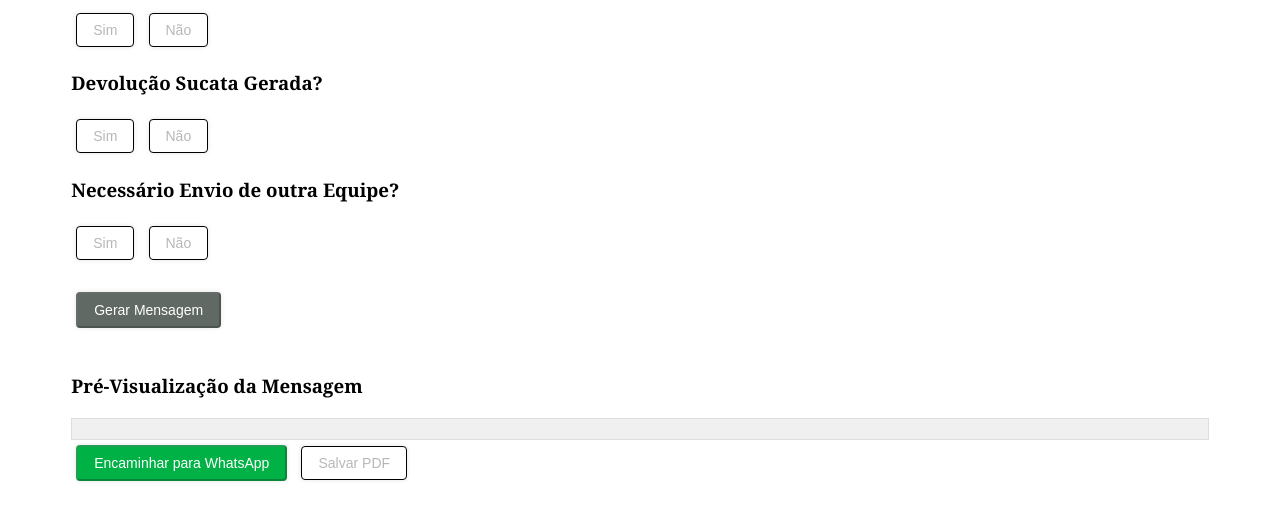
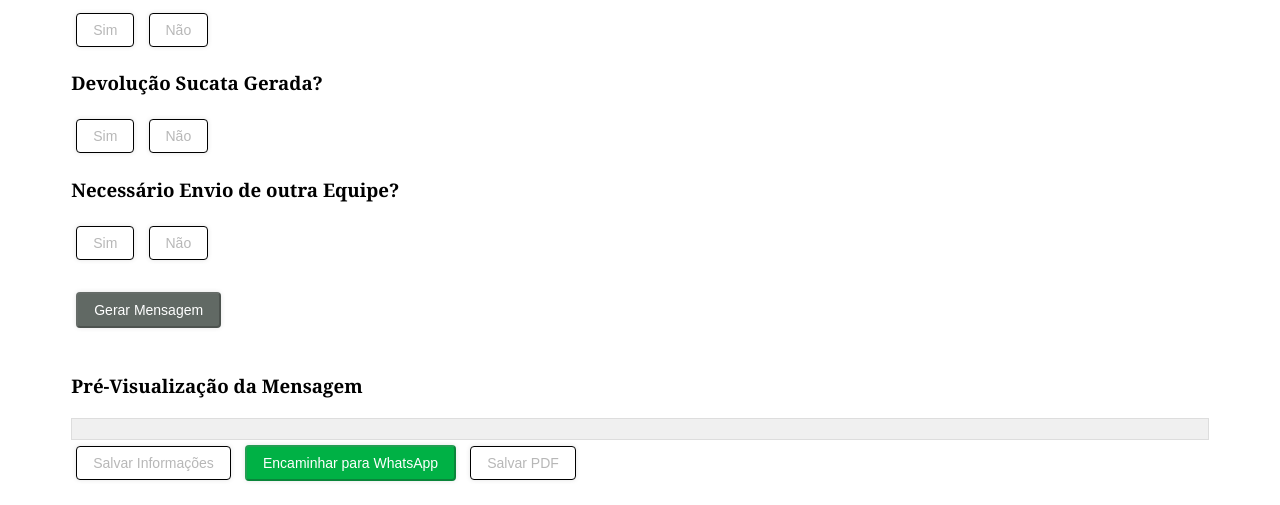
Before and after one commit to 125690-1/MODELO-RETORNO-DE-CAMPO-LINHA-VIVA-PREVETIVA-CORRETIVA, a plain HTML site: page index.html in a window 1280 px wide. Shown: the part 1837-2342 px from the top of the page. Drawn offline with Linux system fonts and the light colour scheme; grey boxes are pictures that could not be loaded.

Commit message:
Update index.html

```diff
--- a/index.html
+++ b/index.html
@@ -621,6 +621,8 @@
       <div id="previewBox" class="preview-box"></div>
 
       <div class="share-buttons">
+<button class="button-default" onclick="enviarParaSheetDB()">Salvar Informações</button>
+
         <!-- Botão para encaminhar via WhatsApp inicia desabilitado e será habilitado após salvar o PDF -->
         <button id="whatsappButton" class="button-enviarWhatsApp" onclick="enviarWhatsApp()" disabled>Encaminhar para WhatsApp</button>
         <button id="pdfButton" class="button-default" onclick="savePdf()">Salvar PDF</button>
```
